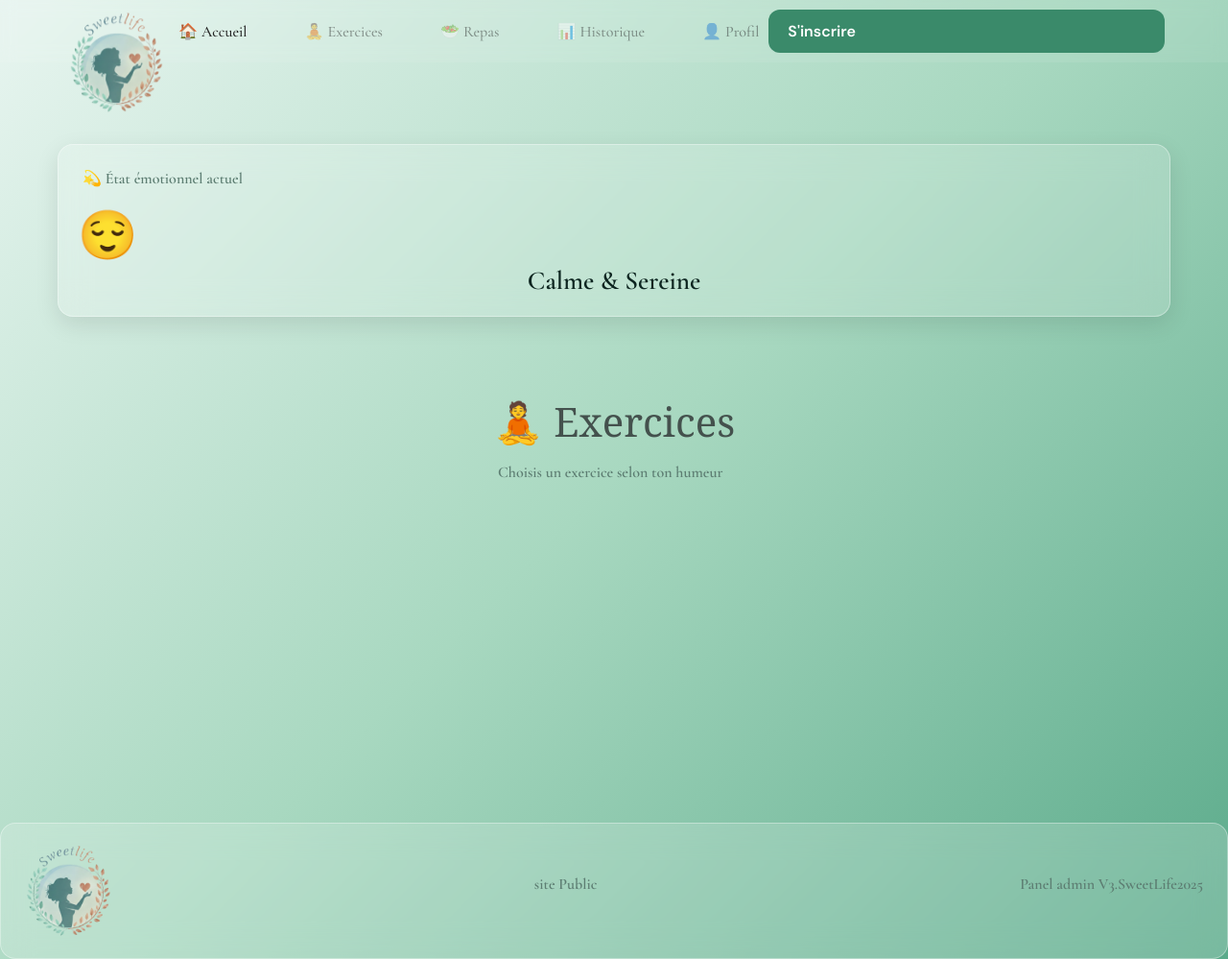
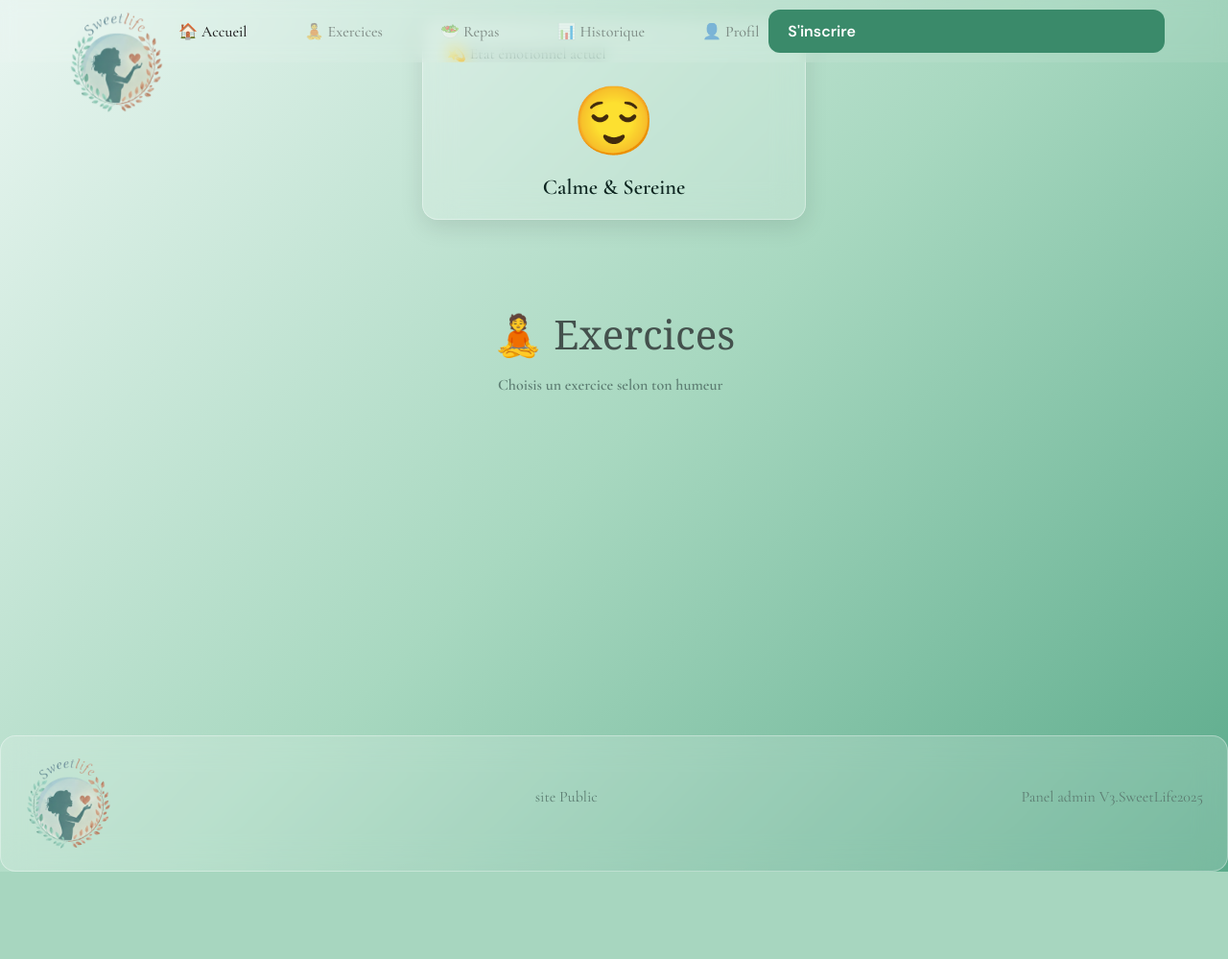
Before and after one commit to fatfati22/gitSweet, a PHP site: page /index.php?route=exercice in a window 1280 px wide. Shown: the whole page at 96% size. After the commit the page ends 908 px from the top, so only its background shows below. Run offline with PHP 8.4, Linux system fonts and the light colour scheme; data that the repository does not hold is empty.

Commit message:
copie sweetlifee

```diff
--- a/vue/css/humeur.css
+++ b/vue/css/humeur.css
@@ -1,35 +1,21 @@
-/*   CARTE D’HUMEUR      */
 
-.mood-card {
-    padding: 25px; /* espace intérieur */
-    width: fit-content; /* largeur adaptée au contenu */
-    display: block; /* élément en bloc */
-    margin: 5em auto; /* centre la carte */
+.mood-card{
+max-width:400px;
+width:100%;
+margin:20px auto;
+padding:25px;
+text-align:center;
 }
-
-/* GRAND EMOJI */
-.big-emoji {
-    font-size: 50px; /* grande taille */
-    display: inline-block; /* reste sur la ligne */
-    cursor: pointer; /* curseur main */
-    transition: transform 0.25s ease; /* animation douce */
+.affichage-humeur{
+display:flex;
+flex-direction:column;
+align-items:center;
+gap:10px;
 }
-p {
-    font-weight: bold;
+.big-emoji{
+font-size:70px;
+cursor:pointer;
+transition:transform .3s ease;
 }
-/* CARTE ARTICLE */
-article {
-    background: rgba(255, 255, 255, 0.3); /* fond transparent */
-    backdrop-filter: blur(15px); /* effet flou */
-    -webkit-backdrop-filter: blur(15px); /* compatibilité Safari */
-
-    border-radius: 20px; /* coins arrondis */
-    overflow: hidden; /* cache ce qui dépasse */
-
-    border: 1px solid rgba(255, 255, 255, 0.4); /* bordure légère */
-
-    box-shadow: 0 8px 25px rgba(0, 0, 0, 0.1); /* ombre */
-
-    transition: all 0.3s ease; /* animation douce */
-    position: relative; /* position de base */
-}
+.big-emoji:hover{transform:scale(1.2);}
+#moodTitle{margin:0;font-size:1.4rem;font-weight:700;}
--- a/vue/html/exercice.php
+++ b/vue/html/exercice.php
@@ -3,14 +3,7 @@
 /** @var array $exercices */
 ?>
 
-<article class="mood-card glass-card">
-    <p>💫 État émotionnel actuel</p>
 
-    <section class="affichage-humeur">
-        <span class="big-emoji">😌</span>
-        <h3>Calme & Sereine</h3>
-    </section>
-</article>
 
 <section>
     <h1 class="titre">🧘 Exercices</h1>
--- /dev/null
+++ b/vue/js/humeur.js
@@ -0,0 +1,20 @@
+
+document.addEventListener('DOMContentLoaded',()=>{
+const moodEmoji=document.getElementById('moodEmoji');
+const moodTitle=document.getElementById('moodTitle');
+if(!moodEmoji||!moodTitle)return;
+const h=[
+{emoji:'😊',titre:'Joyeux'},
+{emoji:'😌',titre:'Calme'},
+{emoji:'😢',titre:'Triste'},
+{emoji:'😠',titre:'En colère'},
+{emoji:'😰',titre:'Stressé'},
+{emoji:'😴',titre:'Fatigué'}
+];
+let i=0;
+moodEmoji.addEventListener('click',()=>{
+i=(i+1)%h.length;
+moodEmoji.textContent=h[i].emoji;
+moodTitle.textContent=h[i].titre;
+});
+});
--- a/vue/layout/main.php
+++ b/vue/layout/main.php
@@ -40,6 +40,15 @@
 
     <?php include __DIR__ . '/../html/navbar.php'; ?>
 
+    <article class="mood-card glass-card">
+        <p>💫 État émotionnel actuel</p>
+        <section class="affichage-humeur">
+            <span class="big-emoji" id="moodEmoji">😌</span>
+            <h3 id="moodTitle">Calme &amp; Sereine</h3>
+        </section>
+    </article>
+
+
     <main<?= !empty($mainClass) ? ' class="' . htmlspecialchars($mainClass) . '"' : '' ?>>
         <?= $contenu ?? ''; ?>
         </main>
@@ -58,6 +67,7 @@
         <script src="/vue/js/theme.js"></script>
         <script src="/vue/js/animationCard.js"></script>
         <script src="/vue/js/filtre.js"></script>
+<script src="/vue/js/humeur.js"></script>
 </body>
 
 </html>
```
